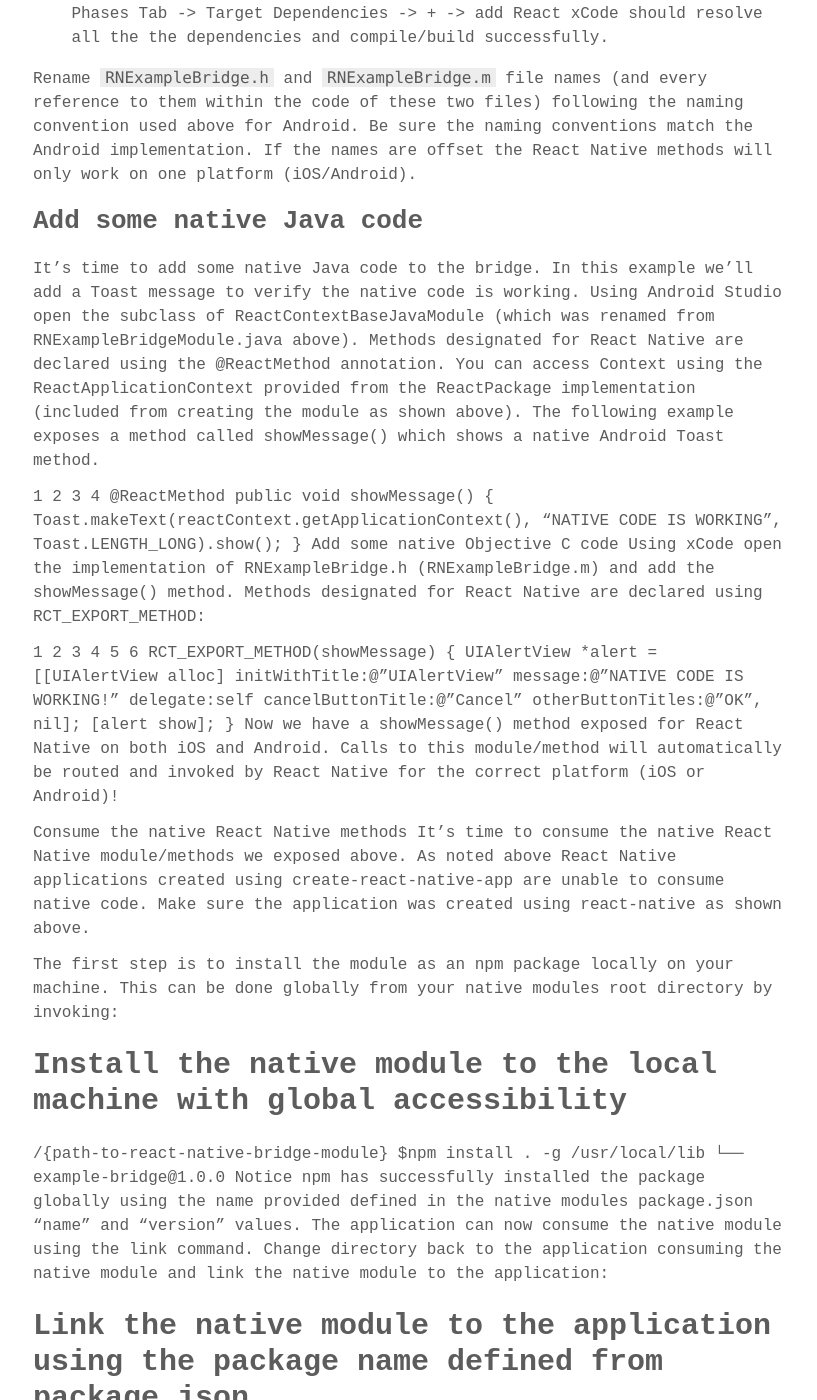
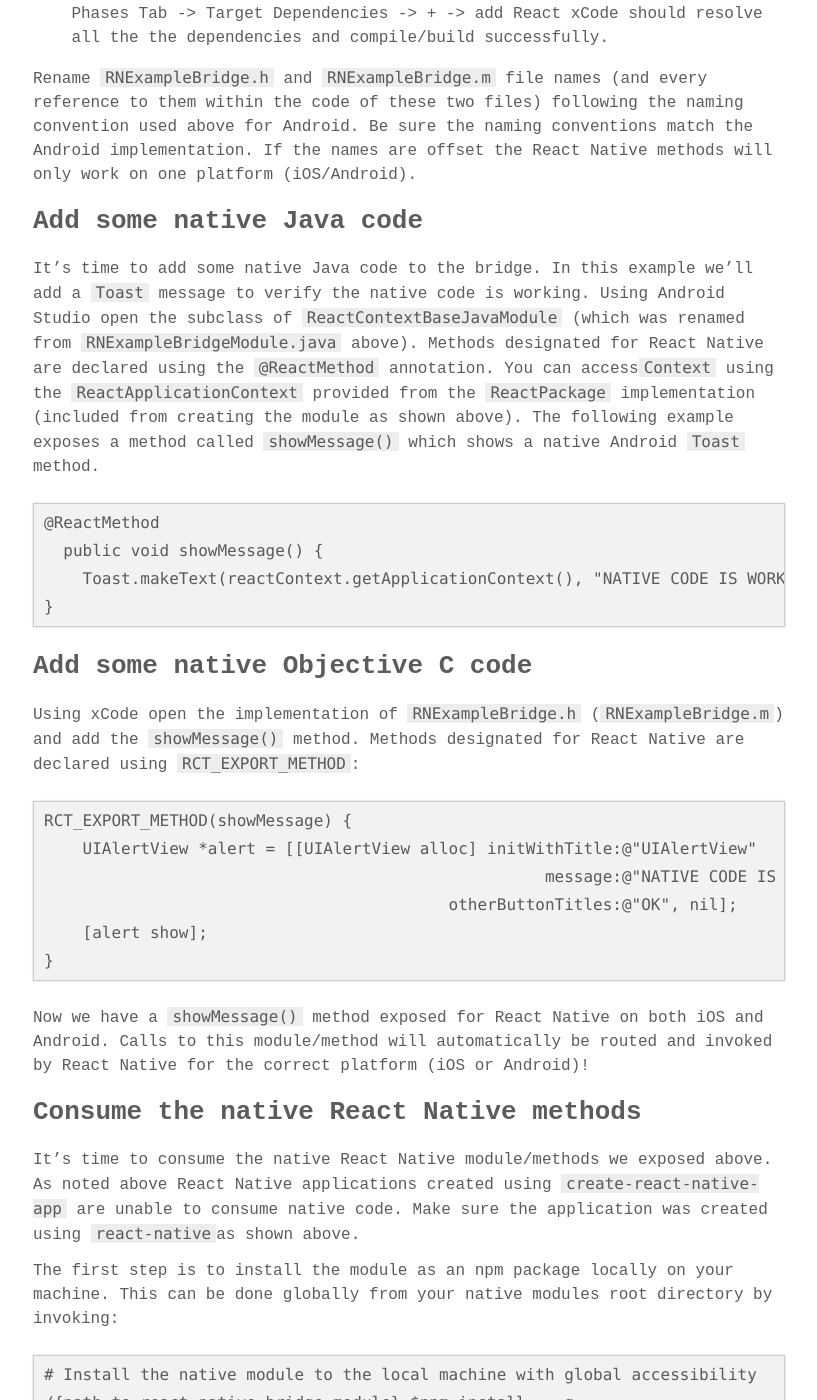
Before and after one commit to yinbetterdev/yinbetterdev.github.io, a Jekyll site: the page built from _posts/2020-04-21-how-to-create-react-native-libary.md, in a window 1280 px wide and 1400 px high, scrolled down 7156 px. Shown: the whole window, without its empty margins (231-1048 px from the left). Built offline with Jekyll 4.4.1, drawn with Linux system fonts in a browser that asks for light colours; some web fonts are replaced; some of the changed text lies outside the part shown.

Commit message:
Update 2020-04-21-how-to-create-react-native-libary.md

````diff
--- a/_posts/2020-04-21-how-to-create-react-native-libary.md
+++ b/_posts/2020-04-21-how-to-create-react-native-libary.md
@@ -231,54 +231,55 @@ xCode should resolve all the the dependencies and compile/build successfully.
 Rename `RNExampleBridge.h` and `RNExampleBridge.m` file names (and every reference to them within the code of these two files) following the naming convention used above for Android. Be sure the naming conventions match the Android implementation. If the names are offset the React Native methods will only work on one platform (iOS/Android).
 
 ## Add some native Java code
-It’s time to add some native Java code to the bridge. In this example we’ll add a Toast message to verify the native code is working. Using Android Studio open the subclass of ReactContextBaseJavaModule (which was renamed from RNExampleBridgeModule.java above). Methods designated for React Native are declared using the @ReactMethod annotation. You can access Context using the ReactApplicationContext provided from the ReactPackage implementation (included from creating the module as shown above). The following example exposes a method called showMessage() which shows a native Android Toast method.
+It’s time to add some native Java code to the bridge. In this example we’ll add a `Toast` message to verify the native code is working. Using Android Studio open the subclass of `ReactContextBaseJavaModule` (which was renamed from `RNExampleBridgeModule.java` above). Methods designated for React Native are declared using the `@ReactMethod` annotation. You can access`Context` using the `ReactApplicationContext` provided from the `ReactPackage` implementation (included from creating the module as shown above). The following example exposes a method called `showMessage()` which shows a native Android `Toast` method.
 
-1
-2
-3
-4
+```
 @ReactMethod
   public void showMessage() {
     Toast.makeText(reactContext.getApplicationContext(), "NATIVE CODE IS WORKING", Toast.LENGTH_LONG).show();
 }
-Add some native Objective C code
-Using xCode open the implementation of RNExampleBridge.h (RNExampleBridge.m) and add the showMessage() method. Methods designated for React Native are declared using RCT_EXPORT_METHOD:
+```
+## Add some native Objective C code
+Using xCode open the implementation of `RNExampleBridge.h` (`RNExampleBridge.m`) and add the `showMessage()` method. Methods designated for React Native are declared using `RCT_EXPORT_METHOD`:
 
-1
-2
-3
-4
-5
-6
+```
 RCT_EXPORT_METHOD(showMessage) {
     UIAlertView *alert = [[UIAlertView alloc] initWithTitle:@"UIAlertView"
                                                     message:@"NATIVE CODE IS WORKING!" delegate:self cancelButtonTitle:@"Cancel"
                                           otherButtonTitles:@"OK", nil];
     [alert show];
 }
-Now we have a showMessage() method exposed for React Native on both iOS and Android. Calls to this module/method will automatically be routed and invoked by React Native for the correct platform (iOS or Android)!
+```
+Now we have a `showMessage()` method exposed for React Native on both iOS and Android. Calls to this module/method will automatically be routed and invoked by React Native for the correct platform (iOS or Android)!
 
-Consume the native React Native methods
-It’s time to consume the native React Native module/methods we exposed above. As noted above React Native applications created using create-react-native-app are unable to consume native code. Make sure the application was created using react-native as shown above.
+## Consume the native React Native methods
+It’s time to consume the native React Native module/methods we exposed above. As noted above React Native applications created using `create-react-native-app` are unable to consume native code. Make sure the application was created using `react-native`as shown above.
 
 The first step is to install the module as an npm package locally on your machine. This can be done globally from your native modules root directory by invoking:
-
+```
 # Install the native module to the local machine with global accessibility
 /{path-to-react-native-bridge-module} $npm install . -g
 /usr/local/lib
 └── example-bridge@1.0.0
-Notice npm has successfully installed the package globally using the name provided defined in the native modules package.json “name” and “version” values. The application can now consume the native module using the link command. Change directory back to the application consuming the native module and link the native module to the application:
+```
 
+Notice `npm` has successfully installed the package globally using the name provided defined in the native modules `package.json` “name” and “version” values. The application can now consume the native module using the `link` command. Change directory back to the application consuming the native module and link the native module to the application:
+
+```
 # Link the native module to the application using the package name defined from package.json
 /{path-to-react-native-app} $ react-native link example-bridge
-Open the index.js file of your application and register the module we just linked. The name to register comes from the name defined in the native modules index.js file:
+```
+Open the `index.js` file of your application and register the module we just linked. The name to register comes from the name defined in the native modules `index.js` file:
+```
+AppRegistry.registerComponent('RNExampleBridge', () => App);
+```
+Once the component is registered it can now be consumed by the application using these names (“ExampleBridge” and “example-bridge”). Open `App.js` and import the module / consume the code.
+```
+import ExampleBridge from 'example-bridge'
+```
+Now methods exposed for React Native can be invoked through Javascript. Let’s add a button to show the appropriate native alert defined on each platform as `showMessage()`:
 
-AppRegistry.registerComponent('RNExampleBridge', () => App);
-Once the component is registered it can now be consumed by the application using these names (“ExampleBridge” and “example-bridge”). Open App.js and import the module / consume the code.
-
-import ExampleBridge from 'example-bridge'
-Now methods exposed for React Native can be invoked through Javascript. Let’s add a button to show the appropriate native alert defined on each platform as showMessage():
-
+```
 export default class App extends Component {
   _showNativeMessage() { ExampleBridge.showMessage(); }
 
@@ -290,22 +291,25 @@ export default class App extends Component {
     );
   }
 }
-Run the application
-React Native applications created using react-native can be run by invoking (make sure you have an emulator or attached device instance running):
-
+```
+## Run the application
+React Native applications created using `react-native` can be run by invoking (make sure you have an emulator or attached device instance running):
+```
 # Android
 /{path-to-react-native-app} $ react-native run-android
 
 #iOS
 /{path-to-react-native-app} $ react-native run-ios
-You should see each platform consume and build the application and ExampleBridge native module dependency. Another terminal should be launched for the Metro Bundler. This terminal is responsible for deploying the application to the device.
+```
+You should see each platform consume and build the application and `ExampleBridge` native module dependency. Another terminal should be launched for the `Metro Bundler`. This terminal is responsible for deploying the application to the device.
 
-Troubleshooting
+## Troubleshooting
 I experienced some caching issues during development resulting in a cached version of the module being used instead of the latest. To remove cached modules:
 
-rm -rf node_modules in the app
-rm -rf node_modules globally
-delete the ios/build directory in the app
-clean each of the native code projects
-Consuming native code libraries
+* `rm -rf node_modules` in the app
+* `rm -rf node_modules` globally
+* delete the ios/build directory in the app
+* clean each of the native code projects
+
+## Consuming native code libraries
 If you’re looking to consume native code from a third party library; you can include the library natively (build.gradle dependency for Android / xCode link with binary library for iOS). Once you have a reference to the dependency you can include it in your native code and execute as desired.
````
